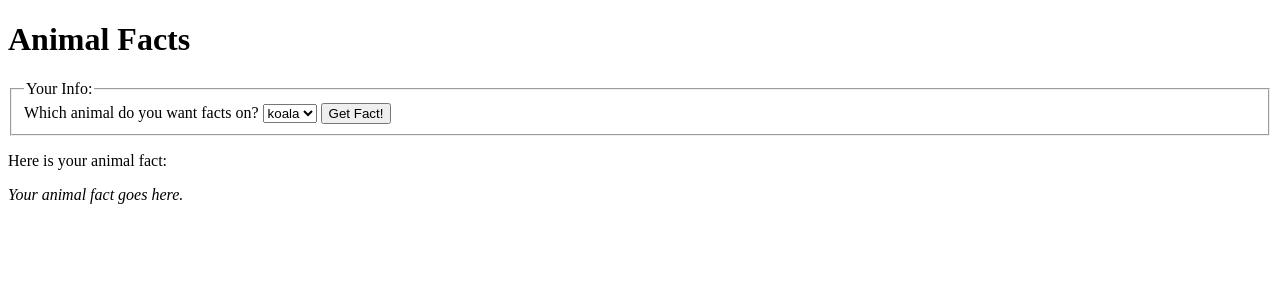
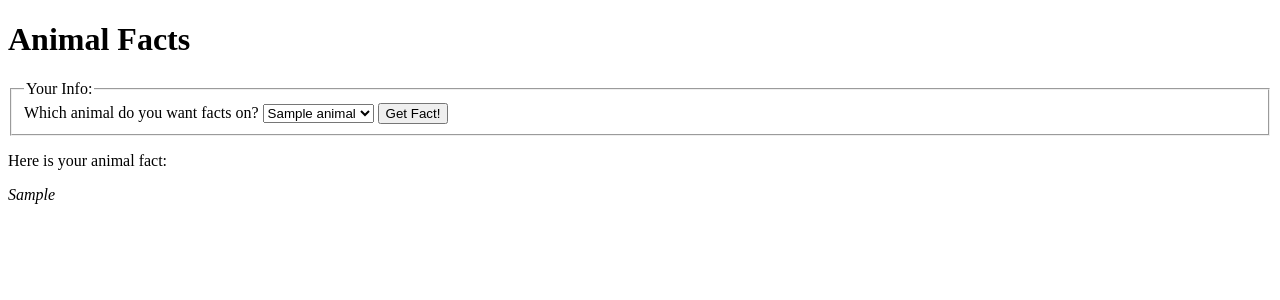
Before and after one commit to tristann3/WEB-1.1, a Flask app: template more-forms/templates/animal_facts.html in a window 1280 px wide. Shown: the top 300 px of the page. Run offline with Flask 2, Linux system fonts and the light colour scheme; the template is opened without the code that fills it: most values are stand-ins (such as "Sample title", 1, 10 or a date in 2020).

Commit message:
animal facts

```diff
--- a/more-forms/app.py
+++ b/more-forms/app.py
@@ -85,13 +85,17 @@ animal_to_fact = {
 @app.route('/animal_facts')
 def animal_facts():
     """Show a form to choose an animal and receive facts."""
-
+    animal = request.args.get("animal")
+    animal_fact = animal_to_fact.get(animal)
+    animal_list = animal_to_fact.keys()
     # TODO: Collect the form data and save as variables
 
     context = {
-        # TODO: Enter your context variables here for:
+
         # - the list of all animals (get from animal_to_fact)
+        "animal_list": animal_list,
         # - the chosen animal fact (may be None if the user hasn't filled out the form yet)
+        "animal_fact": animal_fact
     }
     return render_template('animal_facts.html', **context)
 
--- a/more-forms/templates/animal_facts.html
+++ b/more-forms/templates/animal_facts.html
@@ -16,7 +16,9 @@ Animal Facts
             <!-- TODO: Use a for loop to show one option element for each
                 animal. -->
             <select name="animal">
-                <option value="koala">koala</option>
+                {% for animal in animal_list %}
+                <option value="{{ animal }}">{{ animal }}</option>
+                {% endfor %}
             </select>
         </label>
 
@@ -32,7 +34,7 @@ Animal Facts
         Here is your animal fact:
     </p>
     <p>
-        <em>Your animal fact goes here.</em>
+        <em>{{ animal_fact }}</em>
     </p>
 </section>
 
```
